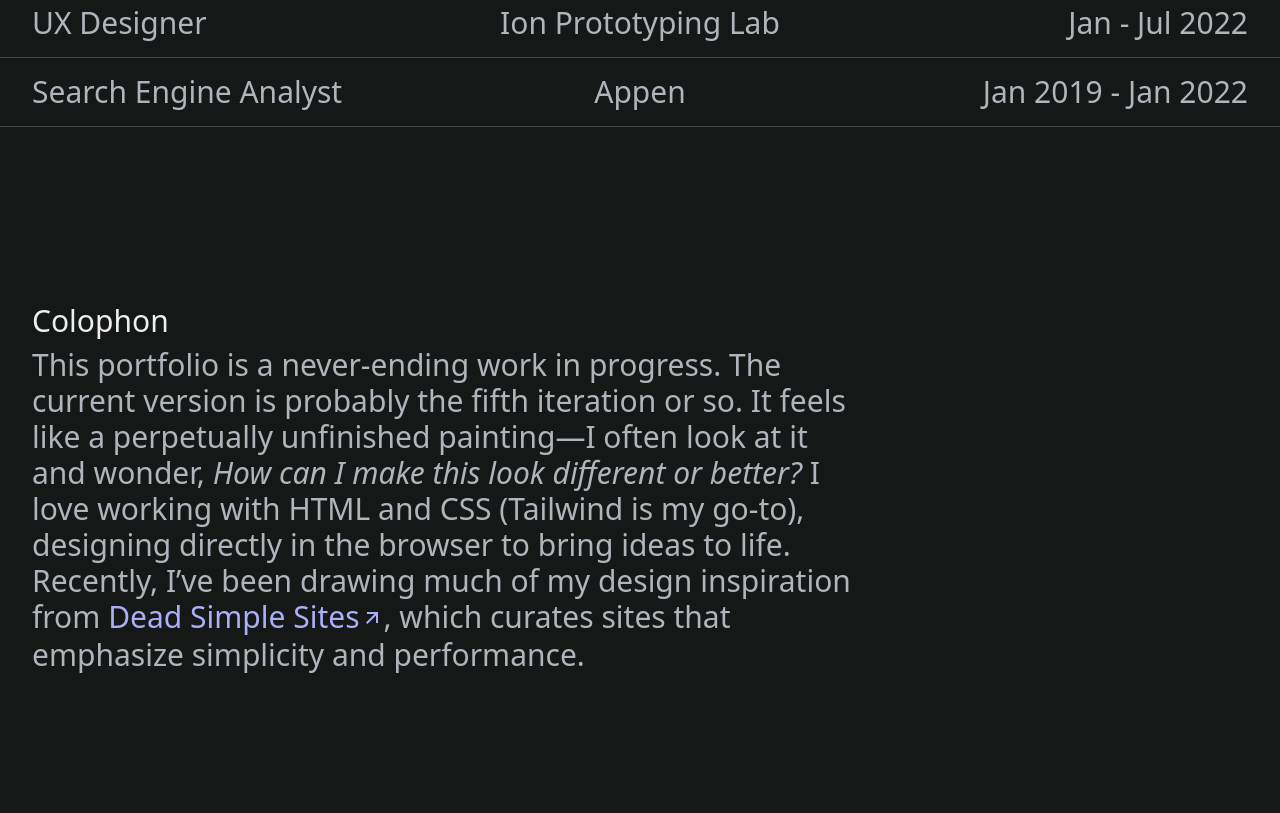
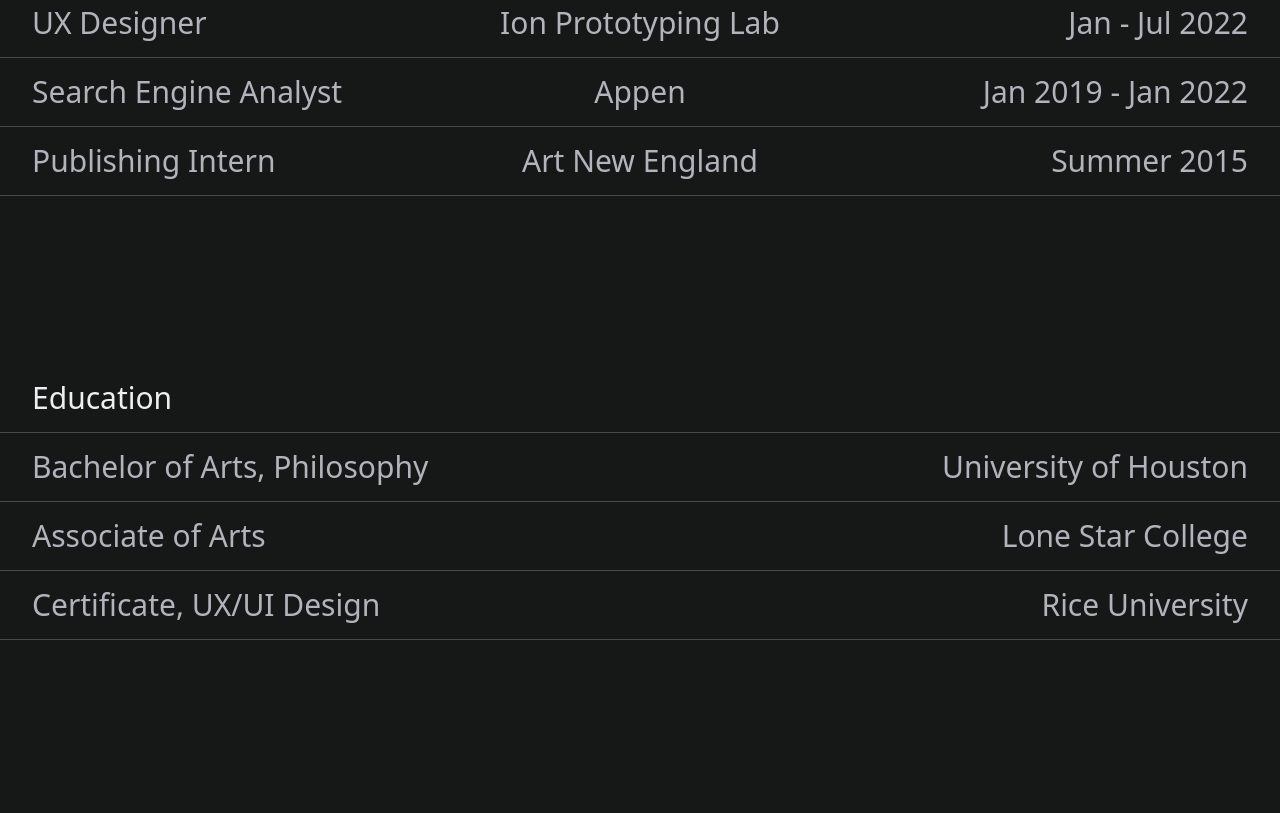
Before and after one commit to syncletica/portfolio, a website: page index.html in a window 1280 px wide. Shown: the part 1800-2613 px from the top of the page. Drawn offline with Linux system fonts and the light colour scheme.

Commit message:
education section

```diff
--- a/index.html
+++ b/index.html
@@ -173,8 +173,34 @@
           <p class="md:m-auto">Appen</p>
           <time datetime="2022-07-01" class="md:ml-auto">Jan 2019 - Jan 2022</time>
         </li>
+        <li class="border-b border-[#48484F] grid md:grid-cols-3 px-2 md:px-8 py-4">
+          <p>Publishing Intern</p>
+          <p class="md:m-auto">Art New England</p>
+          <time datetime="2022-07-01" class="md:ml-auto">Summer 2015</time>
+        </li>
       </ul>
     </section>
+
+    <section id="education" aria-labelledby="education-heading" class="flex flex-col gap-2">
+      <div class="px-2 md:px-8 py-2">
+        <h2 id="education-heading">Education</h2>
+      </div>
+      <ul class="flex flex-col">
+        <li class="border-y border-[#48484F] grid md:grid-cols-2 px-2 md:px-8 py-4">
+          <p>Bachelor of Arts, Philosophy</p>
+          <p class="md:ml-auto">University of Houston</p>
+        </li>
+        <li class="border-b border-[#48484F] grid md:grid-cols-2 px-2 md:px-8 py-4">
+          <p>Associate of Arts</p>
+          <p class="md:ml-auto">Lone Star College</p>
+        </li>
+        <li class="border-b border-[#48484F] grid md:grid-cols-2 px-2 md:px-8 py-4">
+          <p>Certificate, UX/UI Design</p>
+          <p class="md:ml-auto">Rice University</p>
+        </li>
+      </ul>
+    </section>
+
     <section id="colophon" aria-labelledby="colophon-heading" class="flex-col gap-2 px-2 md:px-8 md:max-w-4xl">
       <h3 id="colophon-heading" class="pb-2">Colophon</h3>
       <p class="pb-10">
```
Also changed, not shown: src/output.css.
